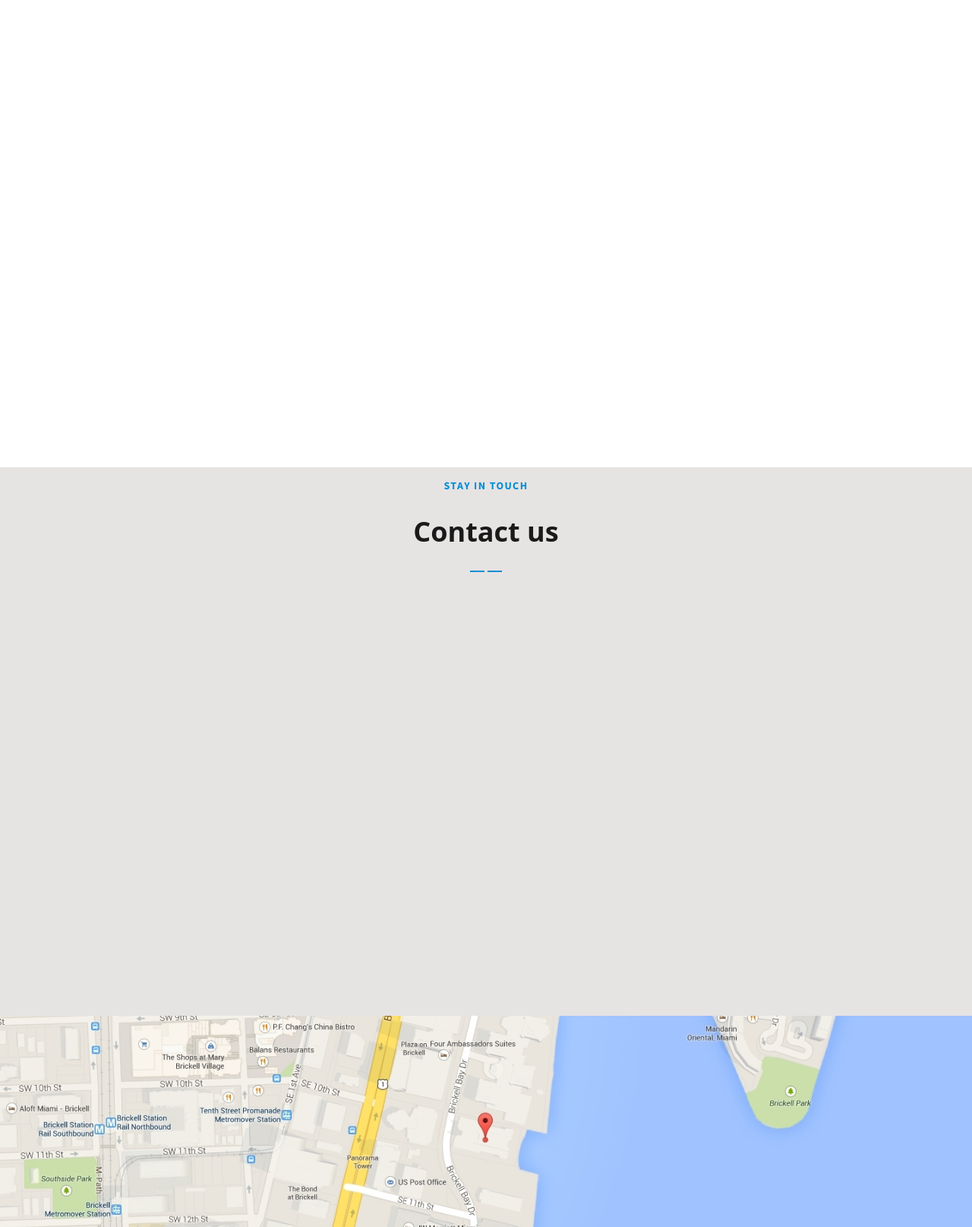
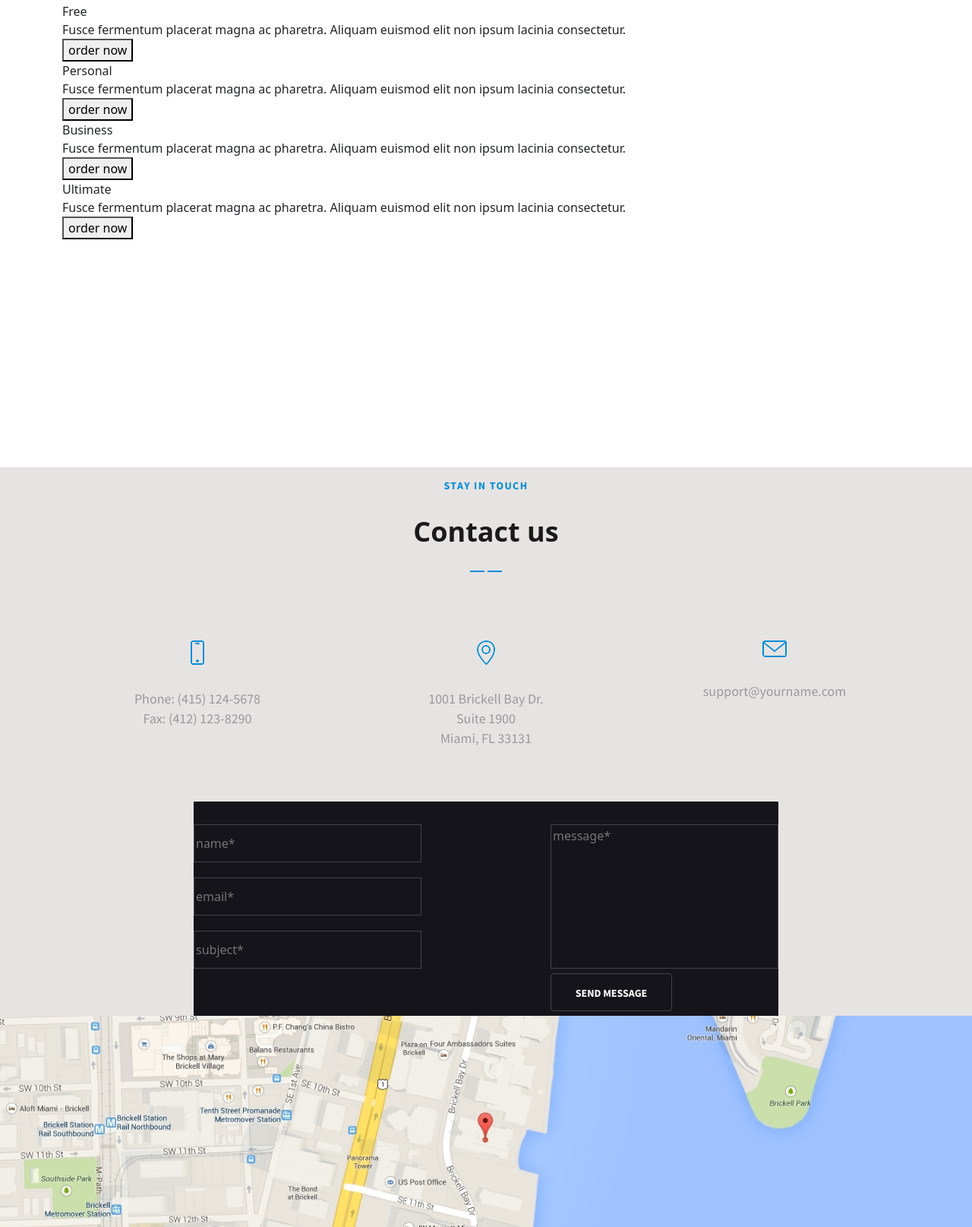
Before and after one commit to VitVassilenko/Adaptive_Project, a plain HTML site: page index.html in a window 1280 px wide. Shown: the part 3438-5053 px from the top of the page at 76% size. Drawn offline with Linux system fonts and the light colour scheme.

Commit message:
tuesday commit

```diff
--- a/index.html
+++ b/index.html
@@ -187,6 +187,45 @@
                     </div>
             </div>
        </div>
+       <div class="row">
+           <div class="col3">
+               <div class="title_block">Free</div>
+               <div class="price_block"></div>
+               <div class="order_block">
+                <div class="text">Fusce fermentum placerat magna ac pharetra. Aliquam euismod elit non ipsum lacinia consectetur.</div>
+                   <form action="#">
+                       <button class="order">order now</button>
+                    </form>
+               </div>
+           </div>
+           <div class="col3">
+               <div class="title_block">Personal</div>
+               <div class="price_block"></div>
+               <div class="order_block">
+                <div class="text">Fusce fermentum placerat magna ac pharetra. Aliquam euismod elit non ipsum lacinia consectetur.</div>
+                <form action="#">
+                    <button class="order">order now</button>
+                 </form></div>
+           </div>
+           <div class="col3">
+               <div class="title_block">Business</div>
+               <div class="price_block"></div>
+               <div class="order_block">
+                <div class="text">Fusce fermentum placerat magna ac pharetra. Aliquam euismod elit non ipsum lacinia consectetur.</div>
+                <form action="#">
+                    <button class="order">order now</button>
+                 </form></div>
+           </div>
+           <div class="col3">
+               <div class="title_block">Ultimate</div>
+               <div class="price_block"></div>
+               <div class="order_block">
+                   <div class="text">Fusce fermentum placerat magna ac pharetra. Aliquam euismod elit non ipsum lacinia consectetur.</div>
+                <form action="#">
+                    <button class="order">order now</button>
+                 </form></div>
+           </div>
+       </div>
    </section>
 
    <section class="contacts">
@@ -200,8 +239,50 @@
                     <div class="line_part"></div>
                     </div>
             </div>
+        </div>
+        <div class="row">
+            <div class="col-4">
+                <img src="icons/phone_icon.png" alt="phone">
+                <div class="text">
+                    Phone: (415) 124-5678 <br>
+                    Fax: (412) 123-8290
+                </div>
+            </div>
+            <div class="col-4">
+                <img src="icons/pointer_icon.png" alt="pointer">
+                <div class="text">
+                    1001 Brickell Bay Dr. <br>
+                    Suite 1900 <br>
+                    Miami, FL 33131
+                </div>
+            </div>
+            <div class="col-4">
+                <img src="icons/mail_icon.png" alt="mail">
+                <div class="text">
+                    support@yourname.com
+                </div>
+            </div>
+        </div>
+
+                <div class="forms">
+                    <div class="data">
+                    <form action="#" method="get" class="fom_data">
+                        <input name="name" placeholder="name*" type="text">
+                        <input name="email" placeholder="email*" type="email">
+                        <input name="subject" placeholder="subject*" type="text">
+                    </form>
+                </div>
+                <div class="message">
+                    <form action="#" class="form_message">
+                            <textarea style="resize: none" placeholder="message*" name="message" id="" cols="30" rows="10"></textarea>
+                        <button>send message</button>
+                        </form>
+                </div>
+                </div>
+
        </div>
    </section>
+
    <section class="map"></section>
    <footer>
     <div class="row justify-content-center">
@@ -216,6 +297,7 @@
             <div class="text">
                 copyright © 2014 lucid onepage theme
             </div>
+
         </div>
         </div>
    </footer>
--- a/sass/style.sass
+++ b/sass/style.sass
@@ -326,6 +326,63 @@ nav
                 width: 19px
                 height: 2px
                 background-color: #008ed6
+    .col-4
+        margin-top: 60px
+        display: flex
+        flex-direction: column
+        align-items: center
+        img
+        margin-left: auto
+        margin-right: auto
+
+    .text
+        margin-top: 32px
+        text-align: center
+        font-family: 'Source Sans Pro'
+        font-size: 18px
+        line-height: 26px
+        font-weight: 400
+        color: #999999
+
+    .forms
+        display: flex
+        margin: 0 auto
+        margin-top: 70px
+        max-width: 770px
+        height: 360px
+        background-color: #15141a
+    .data
+        margin-top: 30px
+        input
+            margin-bottom: 20px
+            width: 300px
+            height: 50px
+            background-color: rgba(0,142,214,0.0)
+            border: 1px solid rgba(255,255,255,0.2)
+    .message
+        margin-top: 30px
+        textarea
+            margin: 0
+            width: 300px
+            height: 190px
+            background-color: rgba(0,142,214,0.0)
+            border: 1px solid rgba(255,255,255,0.2)
+        button
+            margin-right: 20px
+            width: 160px
+            height: 50px
+            background-color: rgba(0,142,214,0.0)
+            border: 1px solid rgba(255,255,255,0.2)
+            border-radius: 4px
+            box-shadow: 1px 1px 0px 0px rgba(0, 0, 0, 0.2)
+            font-family: 'Source Sans Pro'
+            font-size: 14px
+            line-height: 48px
+            font-weight: 700
+            text-transform: uppercase
+            color: #ffffff
+            +btn_hover
+
 
 
 
```
Also changed, not shown: css/style.min.css, 1 other file.
